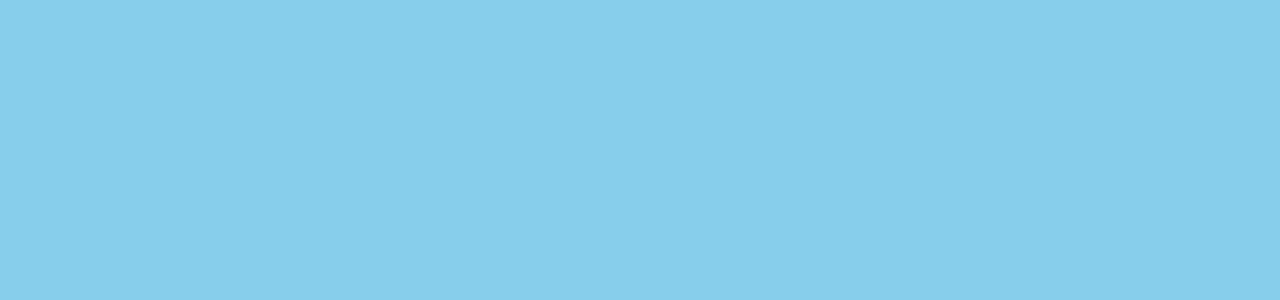
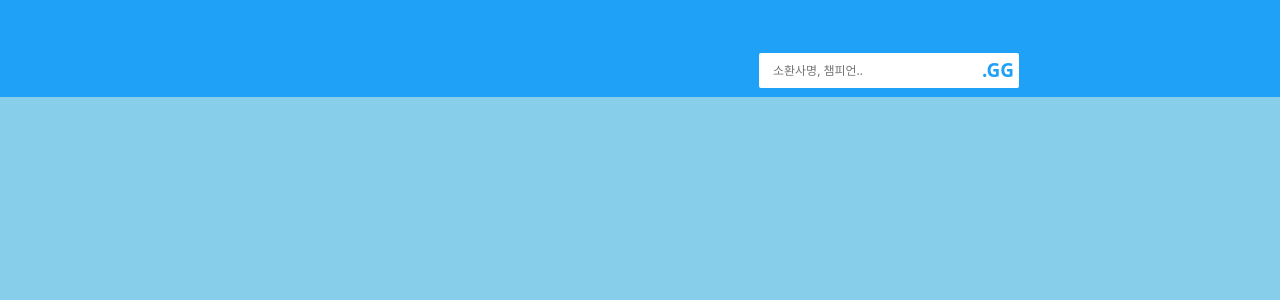
Before and after one commit to SeunpilKim/opgg_clone, a React (Create React App) app: page / in a window 1280 px wide. Shown: the top 300 px of the page. Built offline with nearby package versions, Linux system fonts and the light colour scheme.

Commit message:
header 구현

```diff
--- a/package.json
+++ b/package.json
@@ -10,6 +10,7 @@
     "@types/react": "^17.0.43",
     "@types/react-dom": "^17.0.14",
     "axios": "^0.26.1",
+    "bootstrap": "^5.1.3",
     "immer": "^9.0.12",
     "qs": "^6.10.3",
     "react": "^17.0.2",
@@ -17,12 +18,15 @@
     "react-redux": "^7.2.6",
     "react-scripts": "5.0.0",
     "redux": "^4.1.2",
+    "stylus": "^0.57.0",
+    "stylus-loader": "^4.3.3",
     "typescript": "^4.6.3",
     "web-vitals": "^2.1.4"
   },
   "scripts": {
     "start": "react-scripts start",
-    "build": "react-scripts build"
+    "build": "react-scripts build",
+    "eject": "react-scripts eject"
   },
   "eslintConfig": {
     "extends": [
--- /dev/null
+++ b/src/components/header/Header.css
@@ -0,0 +1,69 @@
+.header-wrapper {
+  display: flex;
+  height: 97px;
+  background-color: #1ea1f7;
+  padding: 53px 261px 12px 179px;
+}
+
+.input-wrapper {
+  position: relative;
+  margin-left: auto;
+  width: 260px;
+  height: 32px;
+}
+
+.input-wrapper input {
+  width: 100%;
+  font-size: 12px;
+  border-radius: 2px;
+  border: none !important;
+  padding: 9px 40px 8px 14px;
+}
+
+.input-wrapper .icon-wrapper {
+  position: absolute;
+  color: #1ea1f7;
+  font-size: 19px;
+  font-weight: bold;
+  right: 5px;
+  top: 3px
+}
+
+.input-wrapper .search-result, .input-wrapper .recent-list {
+  position: absolute;
+  top: 36px;
+  right: 0px;
+  width: 100%;
+  min-height: 220px;
+  background: rgb(255, 255, 255);
+  box-shadow: rgb(0 0 0 / 50%) 0px 2px 4px 0px;
+  overflow: hidden;
+}
+
+.input-wrapper .search-result .search-item {
+  width: 100%;
+  display: flex;
+  cursor: pointer;
+  padding: 5px 0 5px 20px;
+}
+
+.input-wrapper .search-result .search-item:hover {
+  background-color: #b0ceea
+}
+
+.input-wrapper .search-result .search-item .user-icon-wrapper{
+  display: flex;
+  align-items: center;
+  justify-content: center;
+  margin-right: 12px;
+}
+
+.input-wrapper .search-result .search-item .user-icon-wrapper img{
+  width: 36px;
+  height: 36px;
+  border-radius: 50%;
+}
+
+.input-wrapper .search-result .search-item .user-level-wrapper{
+  font-size: 12px;
+}
--- /dev/null
+++ b/src/components/header/Header.tsx
@@ -0,0 +1,104 @@
+import React, { useEffect, useState } from 'react'
+
+import { getSummoner } from '../../core/api'
+import { Summoner } from '../../core/model'
+
+import './Header.css'
+
+const Header = () => {
+  let searchTimeoutInstance: any = null;
+  const [searchValue, setSearchValue] = useState('')
+  const [searchItem, setSearchItem] = useState<Summoner | null>(null)
+  const [recentList, setRecentList] = useState([])
+
+  const [showList, setShowList] = useState(false)
+  const [showRecent, setShowRecent] = useState(false)
+
+  // logic
+
+  // Event Handler
+  const handleSearchResult = async () => {
+    try {
+      const result: any = await getSummoner(searchValue)
+      if (result.data) {
+        setSearchItem(result.data.summoner)
+      } else {
+        setSearchItem(null)
+      }
+    } catch (err) { console.log(err) }
+  }
+
+  const handleChange = (e: { target: { value: React.SetStateAction<string> } }) => {
+    const value = e.target.value
+    setSearchValue(value)
+    if (value) {
+      setShowRecent(false)
+      setShowList(true)
+    } else {
+      setShowRecent(true)
+      setShowList(false)
+    }
+  }
+
+  // useEffect useState
+  useEffect(() => {
+    if (searchValue) {
+      if (searchTimeoutInstance) searchTimeoutInstance = null
+      searchTimeoutInstance = setTimeout(() => {
+        handleSearchResult()
+      }, 500)
+    }
+  }, [searchValue])
+
+  return (
+    <div className='header-wrapper'>
+      <div className='input-wrapper'>
+        <input
+          type='text'
+          value={searchValue}
+          onChange={handleChange}
+          placeholder={'소환사명, 챔피언..'}
+          onFocus={() => { if (!searchValue) { setShowRecent(true); setShowList(false) } else { setShowRecent(false); setShowList(true) } }}
+          onBlur={() => { setShowRecent(false); setShowList(false) }}
+        />
+        <div className='icon-wrapper'>
+          <span className='icon-text'>
+            {'.GG'}
+          </span>
+        </div>
+        {
+          showList &&
+          (
+            searchItem ?
+            <div className='search-result'>
+              <div className='search-item'>
+                <div className='user-icon-wrapper'>
+                  <img src={ searchItem.profileImageUrl}/>
+                </div>
+                <div className='user-info-wrapper'>
+                  <div className='user-name-wrapper'>
+                    {searchItem.name}
+                  </div>
+                  <div className='user-level-wrapper'>
+                    { 'Level ' + searchItem.level }
+                  </div>
+                </div>
+              </div>
+            </div> :
+            <div className='search-result'>
+              {'No Item'}
+            </div>
+          )
+        }
+        {
+          showRecent &&
+          <div className='recent-list'>
+            {'recent List'}
+          </div>
+        }
+      </div>
+    </div>
+  )
+}
+
+export default Header
--- /dev/null
+++ b/src/core/api.ts
@@ -0,0 +1,10 @@
+import axios from '../plugins/axios'
+import { Summoner } from './model'
+// import qs from 'qs'
+
+export const getSummoner = async (name: string) => {
+  try {
+    const data: any = await axios.get(`/api/summoner/${name}`, { blockUI: false })
+    return data
+  } catch (err) { console.log(err) }
+}
--- /dev/null
+++ b/src/core/model.ts
@@ -0,0 +1,36 @@
+export interface LadderRank {
+  rank: number
+  rankPercentOfTop: number
+}
+
+export interface TierRank {
+  division: string
+  imageUrl: string
+  lp: number
+  name: string
+  season: number
+  shortString: string
+  string: string
+  tier: string
+  tierDivision: string
+  tierRankPoint: number
+}
+
+export interface League {
+  hasResults:	boolean
+  losses: number
+  tierRank: TierRank
+  wins: number
+}
+
+export interface Summoner {
+  ladderRank:	LadderRank
+  leagues: League[]
+  level: number
+  name:	string
+  previousTiers: TierRank[]
+  profileBackgroundImageUrl: string
+  profileBorderImageUrl: string
+  profileImageUrl: string
+  url: string
+}
--- a/src/index.tsx
+++ b/src/index.tsx
@@ -1,10 +1,16 @@
 import React from 'react';
 import ReactDOM from 'react-dom';
-import './css/app.css'
+import 'bootstrap/dist/css/bootstrap.css';
+
+import './app.css'
+import Header from './components/header/Header';
+import SummonerDetail from './pages/summoner-detail/SummonerDetail';
 
 const App = () => {
   return (
     <div className="page-wrapper">
+      <Header />
+      <SummonerDetail />
     </div>
   );
 }
--- a/src/pages/summoner-detail/SummonerDetail.css
+++ b/src/pages/summoner-detail/SummonerDetail.css
@@ -0,0 +1,3 @@
+.contents-wrapper {
+  padding: 0 261px 0 179px
+}
--- a/src/plugins/axios.js
+++ b/src/plugins/axios.js
@@ -1,8 +1,8 @@
 import axios from 'axios';
-import { store } from '@redux/store';
-import { startBlockUI, endBlockUI } from '@redux/action-creators/common';
+import { store } from '../redux/store';
+import { startBlockUI, endBlockUI } from '../redux/action-creators/common';
 
-let BASE_URL = '';
+let BASE_URL = 'https://codingtest.op.gg';
 
 const DEFAULT_ACCEPT_TYPE = 'application/json';
 
```
Also changed, not shown: src/app.css (renamed from src/css/app.css), 1 other file (tests, documents, lock files or other folders).
